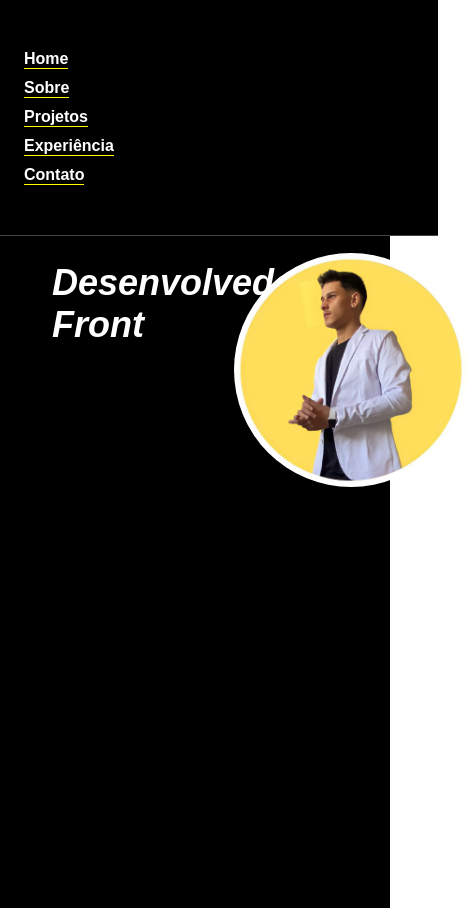
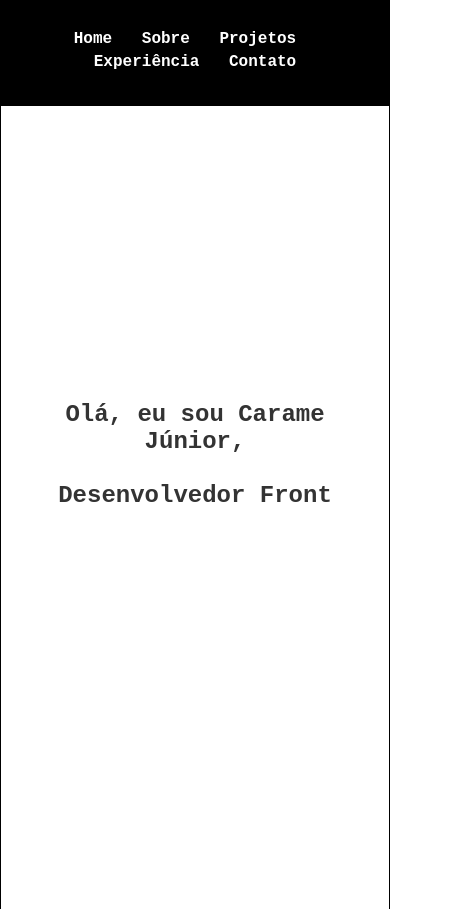
Before and after one commit to caramejunior/portfolio-web, a plain HTML site: page index.html in a window 390 px wide. Shown: the top 909 px of the page, 468 px wide, since content can reach past the window. Drawn offline with Linux system fonts and the light colour scheme.

Commit message:
criando novamente um css responsivo.

```diff
--- a/index.html
+++ b/index.html
@@ -24,7 +24,6 @@
         </nav>
     </header>
     <section id="home" class="home-section">
-        <img class="img-home" src="fotoperfil.JPG" alt="Imagem de exemplo">
         <div class="text">
             <h1 class="home-page">
                 <span id="typing-text-line1"></span><br><br>
--- a/styles.css
+++ b/styles.css
@@ -1,56 +1,59 @@
-/* Adicione este código no seu arquivo styles.css */
-
-body,
-html {
+body {
   margin: 0;
   padding: 0;
 }
 
-body {
-  font-family: Arial, sans-serif;
+* {
+  font-family: 'Courier New', Courier, monospace;
   overflow-x: hidden;
 }
 
-.header {
-  background-color:  #000;
-  color: white;
-  text-align: center;
-  padding: 1.5rem;
+header {
+  background-color: #000;
+  width: 100%;
   position: fixed;
-  width: 100%;
-  z-index: 1000;
-  border-bottom: 1px solid #444444;
 }
 
 .nav {
   text-align: center;
-  padding: 1rem 0;
+  width: 100%;
 }
 
 .ul-nav {
-  display: flex; /* Alterando para flex para usar justify-content */
-  margin: 0;
+  list-style: none;
   padding: 0;
-  justify-content: flex-end;
-  margin-right: 70px;
+  margin: 30px;
 }
 
 .ul-nav li {
-  display: flex;
-  margin-left: 70px;
+  display: inline-block;
+  margin-right: 20px;
 }
 
-.ul-nav li a {
-  text-decoration: none;
-  color: white;
-  font-weight: bold;
-  transition: color 0.5s; /* Transição suave da cor ao passar o mouse */
-  border-bottom: 1px solid yellow;
+.ul-nav li:last-child {
+  margin-right: 0;
 }
 
-.ul-nav li a:hover {
-  color: yellow; /* Cor do texto ao passar o mouse */
+.ul-nav a {
+  text-decoration: none;
+  color: #fff;
+  font-weight: bold;
+  transition: color 0.3s ease;
 }
+
+.ul-nav a:hover {
+  color: #ffd700; /* Cor de destaque ao passar o mouse */
+}
+
+
+
+
+
+
+
+
+
+
 
 section {
   height: 100vh;
@@ -60,54 +63,5 @@ section {
   text-align: center;
   padding: 2rem;
   color: #333;
+  border: 1px solid black;
 }
-
-.footer-page {
-  background-color: #333;
-  color: white;
-  text-align: center;
-  padding: 1rem;
-}
-
-@media (max-width: 768px) {
-  .ul-nav {
-    display: block;
-    text-align: center;
-  }
-
-  .ul-nav li {
-    margin: 10px 0;
-  }
-}
-
-#home {
-  background-color: black;
-}
-
-.home-page span {
-  font-size: 1.5em;
-  color: white;
-  text-shadow: 2px 2px 4px rgba(0, 0, 0, 0.3);
-  font-weight: bold;
-  font-style: italic;
-}
-
-.home-section {
-  display: flex;
-  align-items: flex-start;
-  justify-content: flex-start;
-}
-
-.text {
-  text-align: left;
-  margin: 30% 20px 0 20px;
-}
-
-.home-section .img-home {
-    position: absolute;
-    top: 30%;
-    right: -20%;
-    max-width: 60%;
-    height: auto;
-    border-radius: 50%;
-}
```
Also changed, not shown: img-dev.jpg (added).
